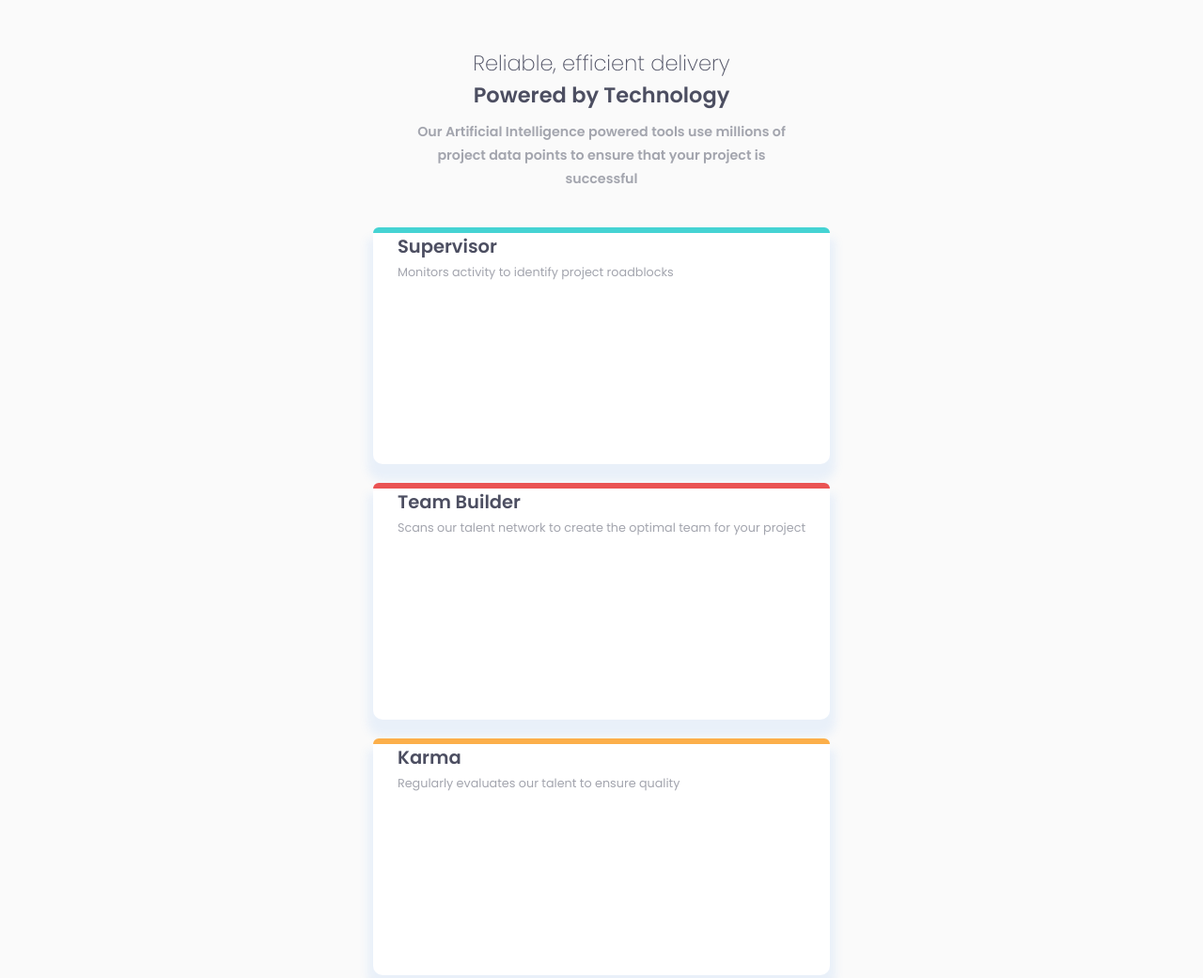
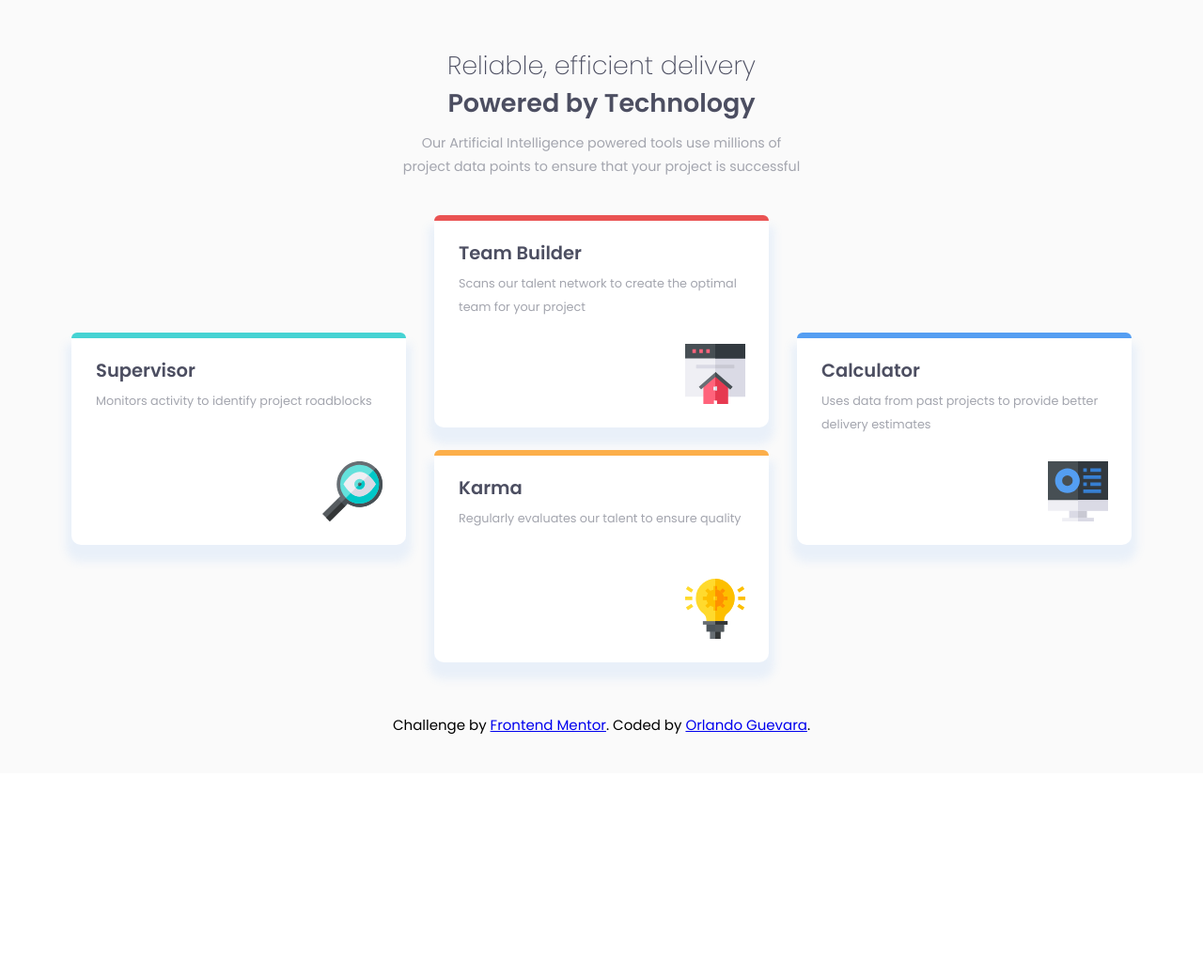
Before and after one commit to tomato-frontend-challenges/four-card-feature-section, a plain HTML site: page index.html in a window 1280 px wide. Shown: the top 1041 px of the page at 94% size. After the commit the page ends 823 px from the top, so only its background shows below. Drawn offline with Linux system fonts and the light colour scheme.

Commit message:
feat: initial solution, desktop layout

```diff
--- a/globals.css
+++ b/globals.css
@@ -12,11 +12,12 @@
 
 html, body {
   min-height: 100%;
+  height: 100%;
   width: 100%;
   font-size: 15px;
   font-family: 'Poppins';
 }
 
 .attribution {
-  margin: 20px;
+  margin: 40px;
 }
--- a/index.html
+++ b/index.html
@@ -11,7 +11,7 @@
       sizes="32x32"
       href="./images/favicon-32x32.png"
     />
-    <link rel="stylesheet" href="globals.css">
+    <link rel="stylesheet" href="globals.css" />
 
     <title>Frontend Mentor | Four card feature section</title>
   </head>
@@ -30,6 +30,11 @@
           <p class="card__description">
             Monitors activity to identify project roadblocks
           </p>
+          <img
+            class="card__logo"
+            src="./images/icon-supervisor.svg"
+            alt="Supervisor logo"
+          />
         </article>
 
         <article class="card card--team-builder">
@@ -37,11 +42,23 @@
           <p class="card__description">
             Scans our talent network to create the optimal team for your project
           </p>
+          <img
+            class="card__logo"
+            src="./images/icon-team-builder.svg"
+            alt="Supervisor logo"
+          />
         </article>
 
         <article class="card card--karma">
           <h2 class="card__title">Karma</h2>
-          <p class="card__description">Regularly evaluates our talent to ensure quality</p>
+          <p class="card__description">
+            Regularly evaluates our talent to ensure quality
+          </p>
+          <img
+            class="card__logo"
+            src="./images/icon-karma.svg"
+            alt="Supervisor logo"
+          />
         </article>
 
         <article class="card card--calculator">
@@ -49,6 +66,11 @@
           <p class="card__description">
             Uses data from past projects to provide better delivery estimates
           </p>
+          <img
+            class="card__logo"
+            src="./images/icon-calculator.svg"
+            alt="Supervisor logo"
+          />
         </article>
       </div>
 
--- a/styles/cards.css
+++ b/styles/cards.css
@@ -1,11 +1,13 @@
 .cards-container {
   margin-top: 45px;
   display: grid;
-  grid-template-columns: 1fr;
+  grid-template-columns: minmax(0, 356px);
+  justify-content: center;
+  width: 100%;
 }
 
 .card {
-  height: 246px;
+  height: 220px;
   margin-bottom: 26px;
   padding: 0 26px 0 26px;
 
@@ -17,18 +19,28 @@
 }
 
 .card__title {
-  font-family: var(--font-poppins);
+  margin-top: 20px;
+
+  font-weight: var(--font-weight-heavy);
   font-size: 1.3rem;
 
   color: var(--color-very-dark-blue);
 }
 
 .card__description {
-  font-family: var(--font-poppins);
+  margin-top: 5px;
+
+  font-weight: var(--font-weight-medium);
   font-size: 0.85rem;
   line-height: 25px;
 
   color: var(--color-grayish-blue);
+}
+
+.card__logo {
+  position: absolute;
+  bottom: 25px;
+  right: 25px;
 }
 
 .card::before {
@@ -60,3 +72,27 @@
 .card--calculator::before {
   background-color: var(--color-blue);
 }
+
+@media (min-width: 765px) {
+  .cards-container {
+    grid-template-columns: repeat(3, minmax(0, 356px));
+    grid-template-rows: repeat(4, 110px);
+    gap: 15px 30px;
+  }
+
+  .card--supervisor {
+    grid-area: 2 / 1 / 4 / 2;
+  }
+
+  .card--team-builder {
+    grid-area: 1 / 2 / 3 / 3;
+  }
+
+  .card--karma {
+    grid-area: 3 / 2 / 5 / 3;
+  }
+
+  .card--calculator {
+    grid-area: 2 / 3 / 4 / 4;
+  }
+}
--- a/styles/main.css
+++ b/styles/main.css
@@ -5,7 +5,7 @@
   align-items: center;
 
   padding: 0px 30px 0 30px;
-  height: 100%;
+  min-height: 100%;
 
   background-color: var(--color-very-light-gray);
 }
@@ -13,7 +13,7 @@
 .title {
   text-align: center;
   font-weight: var(--font-weight-heavy);
-  font-size: 1.5rem;
+  font-size: 1.8rem;
 
   color: var(--color-very-dark-blue);
 }
@@ -23,7 +23,7 @@
 
   text-align: center;
   font-weight: var(--font-weight-light);
-  font-size: 1.5rem;
+  font-size: 1.8rem;
 
   color: var(--color-very-dark-blue);
 }
@@ -32,7 +32,7 @@
   margin-top: 10px;
   max-width: 425px;
 
-  font-weight: var(--font-weight-heavy);
+  font-weight: var(--font-weight-medium);
   text-align: center;
   font-size: 0.95rem;
   line-height: 25px;
```
Also changed, not shown: 1 other file.
